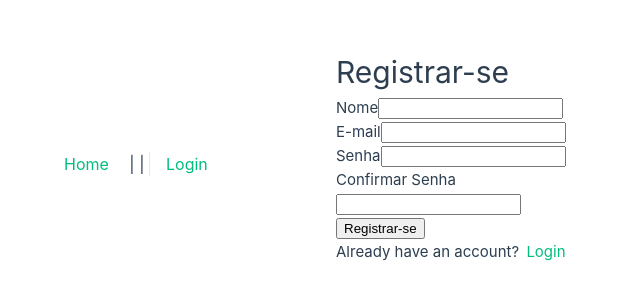
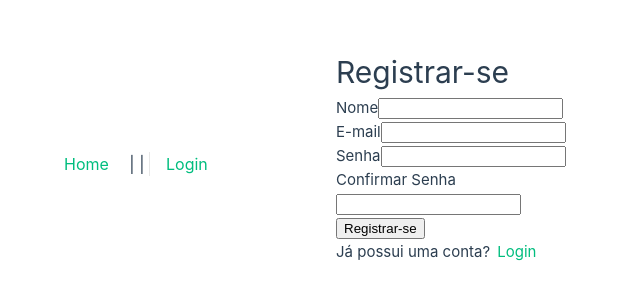
Before and after one commit to Afonso247/Dist-Systems, a Vue app in the folder frontend/: page /register in a window 1280 px wide. Shown: the part 244-544 px from the top of the page, without its empty margins (0-640 px from the left). Built offline with nearby package versions, Linux system fonts and the light colour scheme; no server answers.

Commit message:
fix: texto em inglês

```diff
--- a/frontend/src/components/RegisterPage.vue
+++ b/frontend/src/components/RegisterPage.vue
@@ -27,7 +27,7 @@
         <button type="submit" :disabled="loading">{{ loading ? 'Carregando...' : 'Registrar-se' }}</button>
       </form>
 
-      <p>Already have an account? <router-link to="/login">Login</router-link></p>
+      <p>Já possui uma conta? <router-link to="/login">Login</router-link></p>
     </div>
 </template>
 
```
